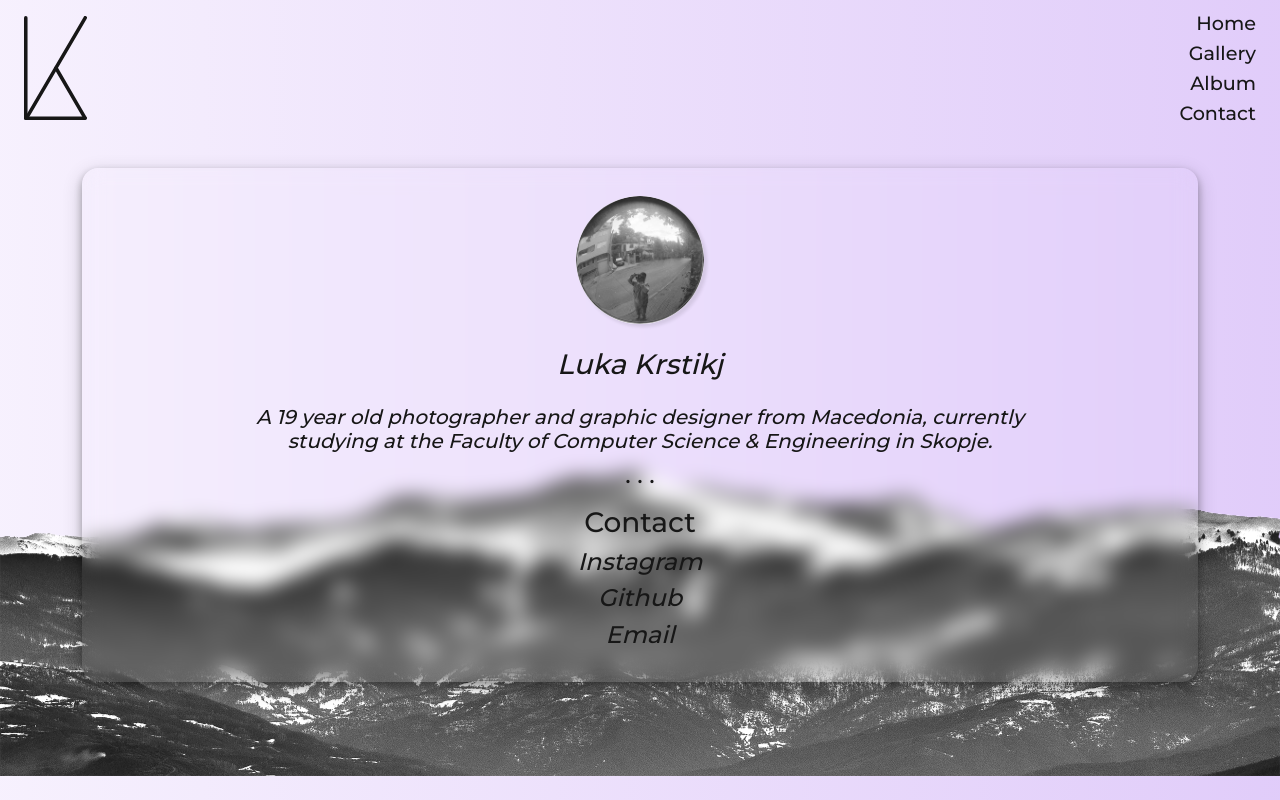
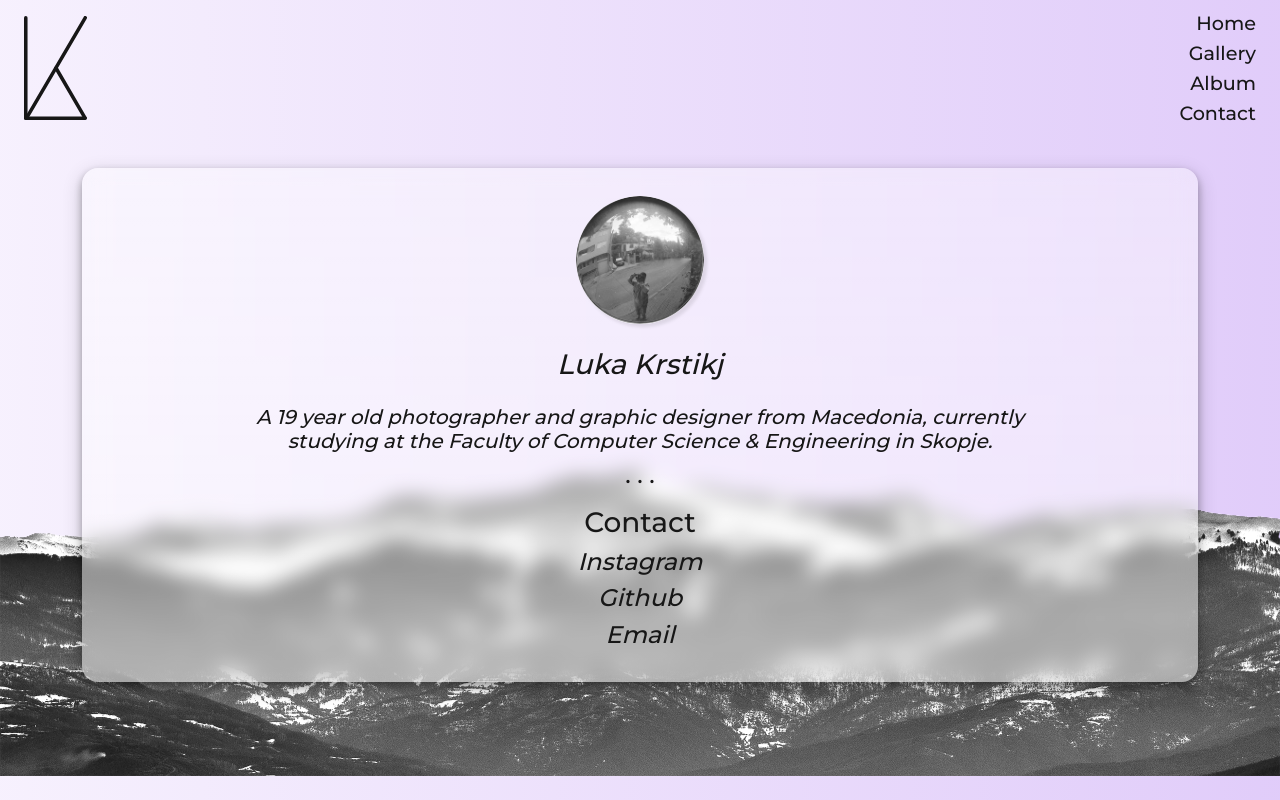
Before and after one commit to lukakrstik/lukakrstik, an Angular app: page /Contact in a window 1280 px wide. Built offline with nearby package versions, Linux system fonts and the light colour scheme.

Commit message:
contact bg fix

```diff
--- a/src/styles.css
+++ b/src/styles.css
@@ -272,7 +272,7 @@ body {
 .frosted{
   border-radius: 1rem;
   padding: 1.5rem;
-  background-image: linear-gradient(rgba(255, 255, 255, 0.3), rgba(255, 255, 255, 0.4));
+  background-image: linear-gradient(rgba(255, 255, 255, 0.4), rgba(255, 255, 255, 0.5));
   backdrop-filter: blur(10px);
   box-shadow: 0 4px 8px 0 rgba(0, 0, 0, 0.3), 0 6px 20px 0 rgba(0, 0, 0, 0.19);
 }
@@ -326,6 +326,7 @@ body {
   background-clip: content-box;
   background-repeat: no-repeat,no-repeat;
   animation: gradient 60s ease-in-out infinite;
+  background-position: bottom;
 }
 
 @keyframes gradient {
@@ -339,8 +340,3 @@ body {
     background-position: 0% 50%;
   }
 }
-
-.graffiti{
-  background-image: url('assets/Peak3 copy.png');
-  background-repeat: no-repeat;
-}
```
